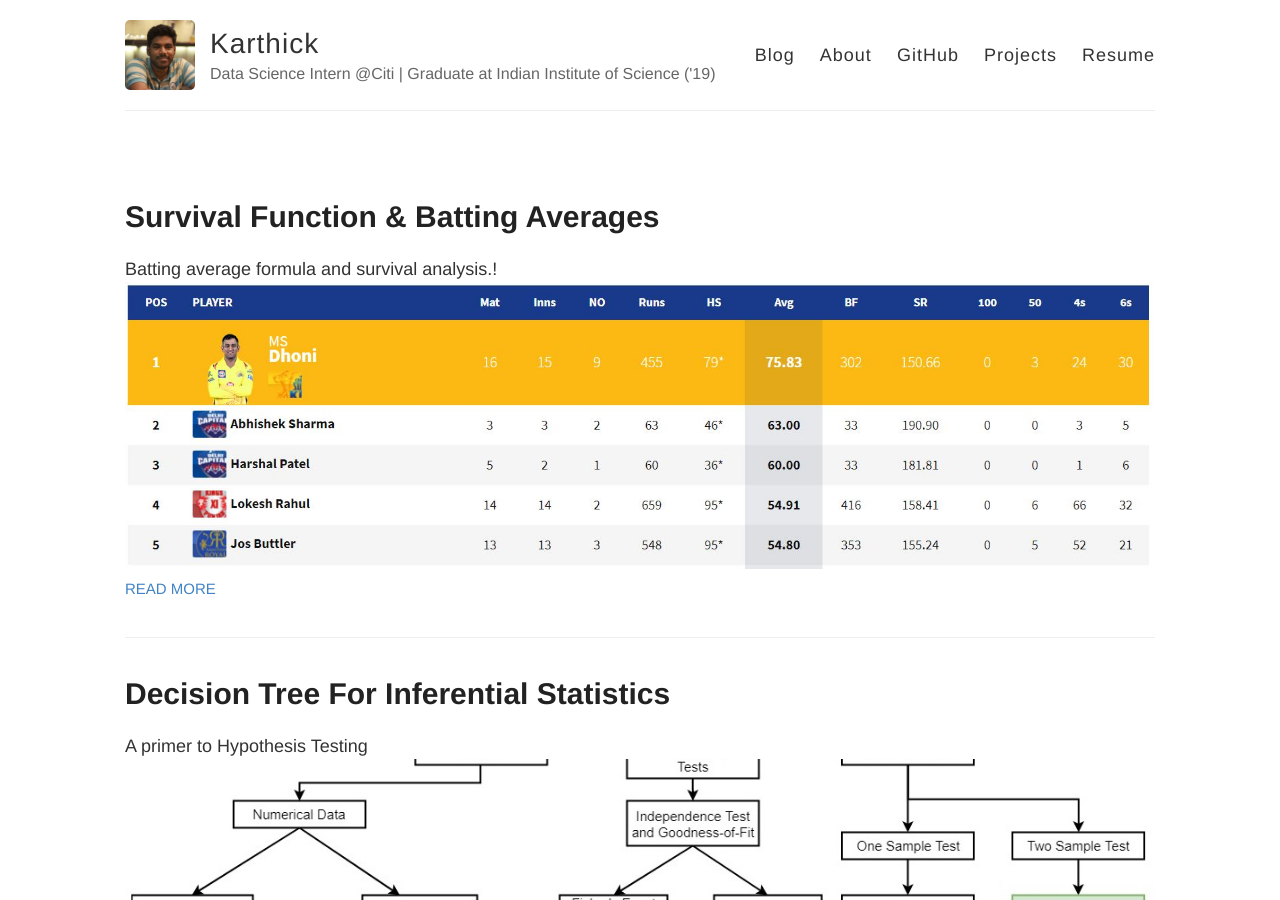
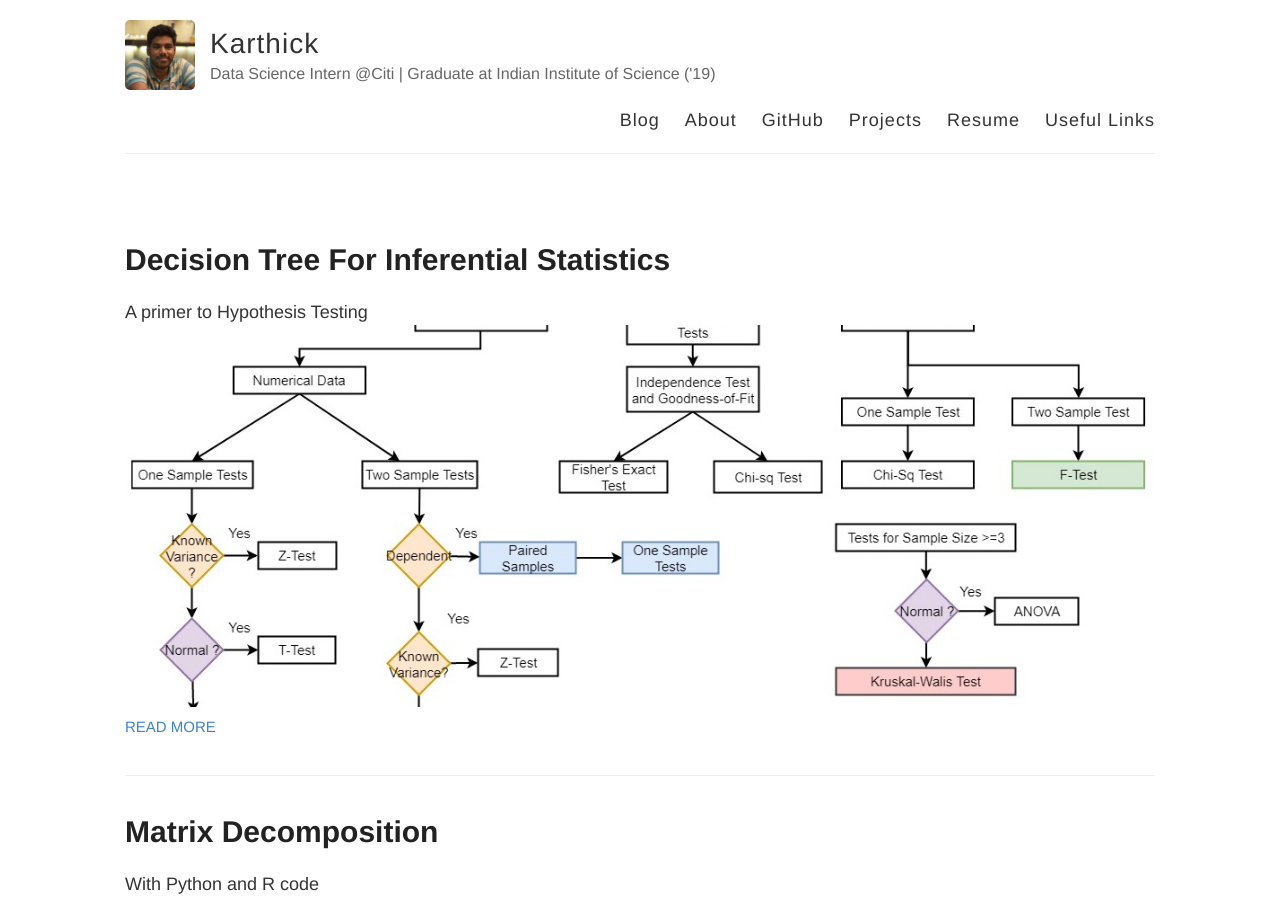
Before and after one commit to SR1608/karthickrajas.github.io, a Jekyll site: the page built from index.html, in a window 1280 px wide and 900 px high. Built offline with Jekyll 4.4.1, drawn with Linux system fonts in a browser that asks for light colours; part of the change alters nothing that is shown.

Commit message:
adding useful links

```diff
--- a/_layouts/default.html
+++ b/_layouts/default.html
@@ -38,6 +38,7 @@
             <a href="https://github.com/karthickrajas">GitHub</a>
             <a href="{{ site.baseurl }}/projects">Projects</a>
             <a href="https://karthickrajas.github.io/online-cv/" target="_blank">Resume</a>
+			<a href="{{ site.baseurl }}/usefulLinks">Useful Links</a>
           </nav>
         </header>
       </div>
--- a/_posts/2019-03-20-Survival-Function-&-Batting-Averages.md
+++ /dev/null
@@ -1,45 +0,0 @@
----
-layout: post
-excerpt: Batting average formula and survival analysis.!
-images:
-  - url: /assets/batting_averages_banner.jpg
----
-
-The IPL season 2019 is coming up in few days, with that in mind this is a small discussion that happened in my classroom. we were discussing Survival function in our class, particularly right censoring. The question that made us think was **why batting averages are caculated the way they are calculated?**
-
-First of all **how they are calculated?**
-Batting average is calculated as follows: Runs divided by (number of times out)
-
-Lets take a simple example of a batsman's scoring history as 2,10,5*,8,9*, 6,4. He is not out for 2 innings and out for 5 innings. Hence 44/5.
-
-**why they are calculated like we did above?**
-
-Now starting with our survival analysis part of the theory.
-
-**Assumption:** Consider the chance of getting out in the next ball is independent of the number of runs he has already scored. Basically a constant hazard function.
-
-on the contrary one can also argue saying the more he scored, the more probable he gets out, but that would result in an increasing hazard function.
-
-Exponential distribution, a special case of Weibull distribution, can be used to model the scores of a batsman which will give a constant Hazard rate and Survival rate as below.
-
-* PDF = f(x) = λ* exp ( - λx )
-* Survival Function = s(x) = exp ( - λx )
-* Hazard function = f(x)/s(x) = λ
-
-Writing the Likelihood function for the provided data.
-
-λexp(-2λ) + λexp(-10λ) + λexp(-8λ) + λexp(-6λ) + λexp(-4λ)........ for Innings that he got out + exp(-2λ) + exp(-10λ) ........ for Innings that he didn't get out ( f(x) replaced by s(x) )
-
-Taking the Log on both sides, Log Likelihood = 5log λ - 44 λ
-
-Differentiating on both sides for λ and equating it to zero. we find λ = 5/44.
-
-Also, Mean of the exponential distribution is 1/λ = 44/5.
-
-Hence the batting average is calculated with the number of innings he got out, after right censoring the batsmen score when he is not out. The survival function of the batsmen based on the data can be given as.. exp(-5x/44)
-
-Found it interesting.!
-
-#### References
-
-* [Prof.Abhinanda Sarkar ](http://mgmt.iisc.ac.in/newwordpress/abhinanda-sarkar/)
```
